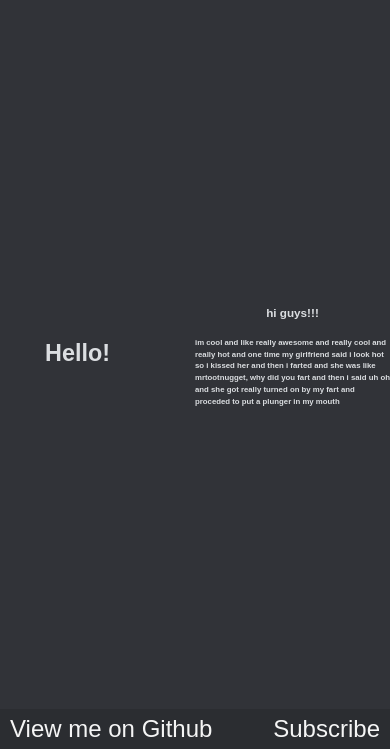
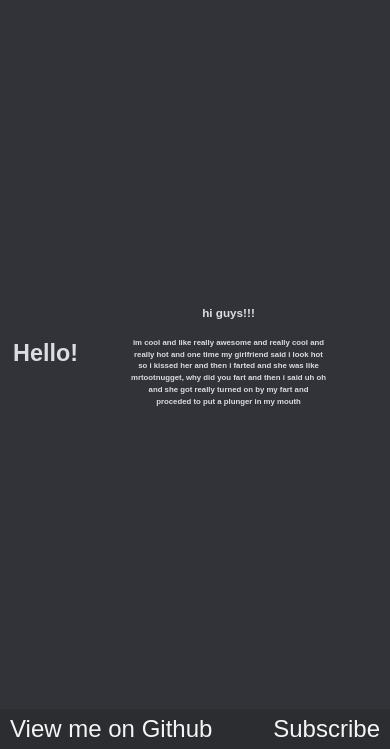
Before and after one commit to mrtootnugget/mrtootnugget.github.io, a plain HTML site: page index.html in a window 390 px wide. Shown: the part 95-844 px from the top of the page. Drawn offline with Linux system fonts and the light colour scheme.

Commit message:
update.mobile?

```diff
--- a/styles.css
+++ b/styles.css
@@ -96,6 +96,9 @@
     font-family: 'Lexend',sans-serif;
     line-height: 1.5;
     font-size: 2vw;
+    justify-content: center;
+    text-align: center;
+    padding-right: 4rem;
 }
 
 .content .mainContent .columnDos h4.title{
```
